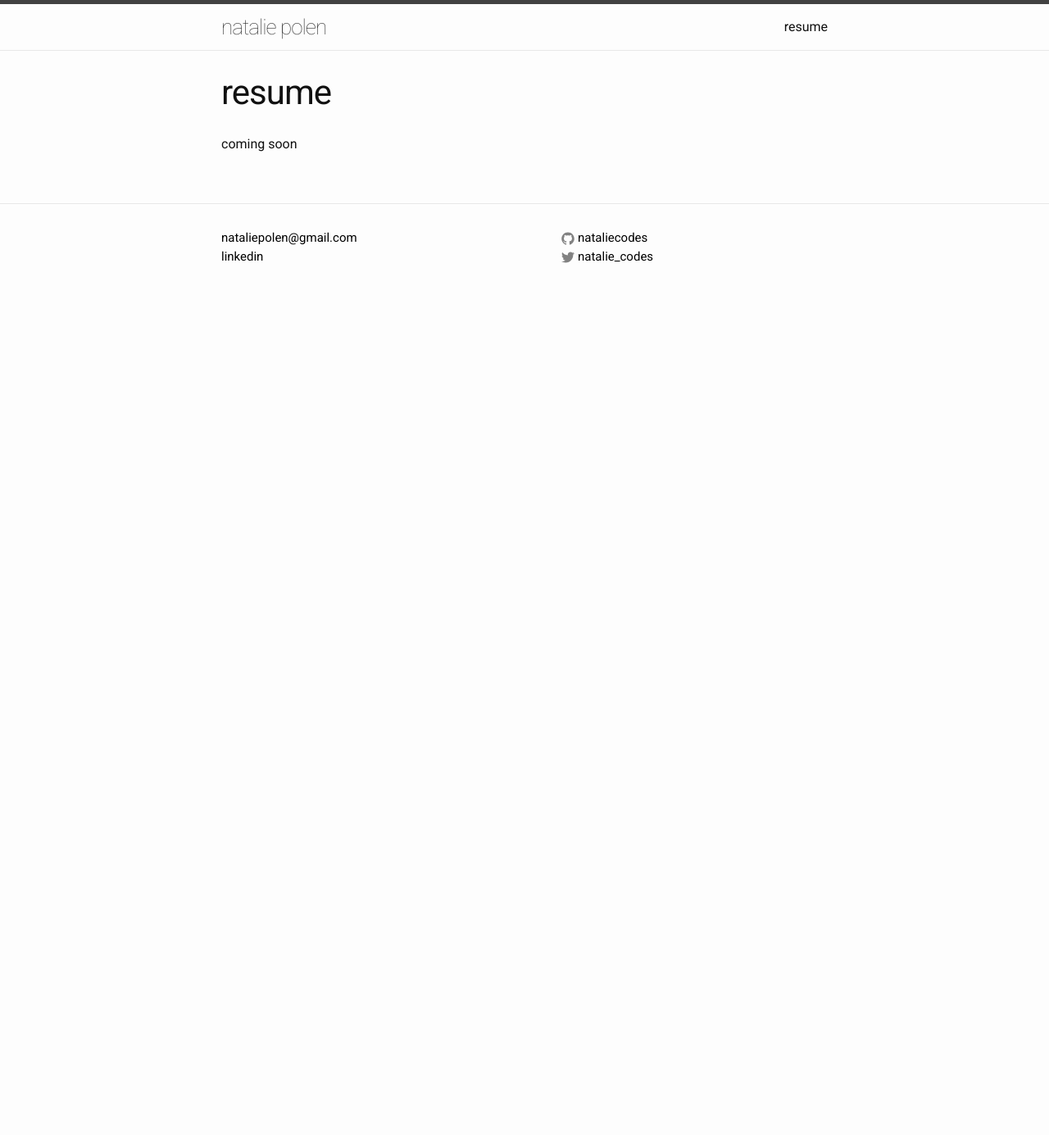
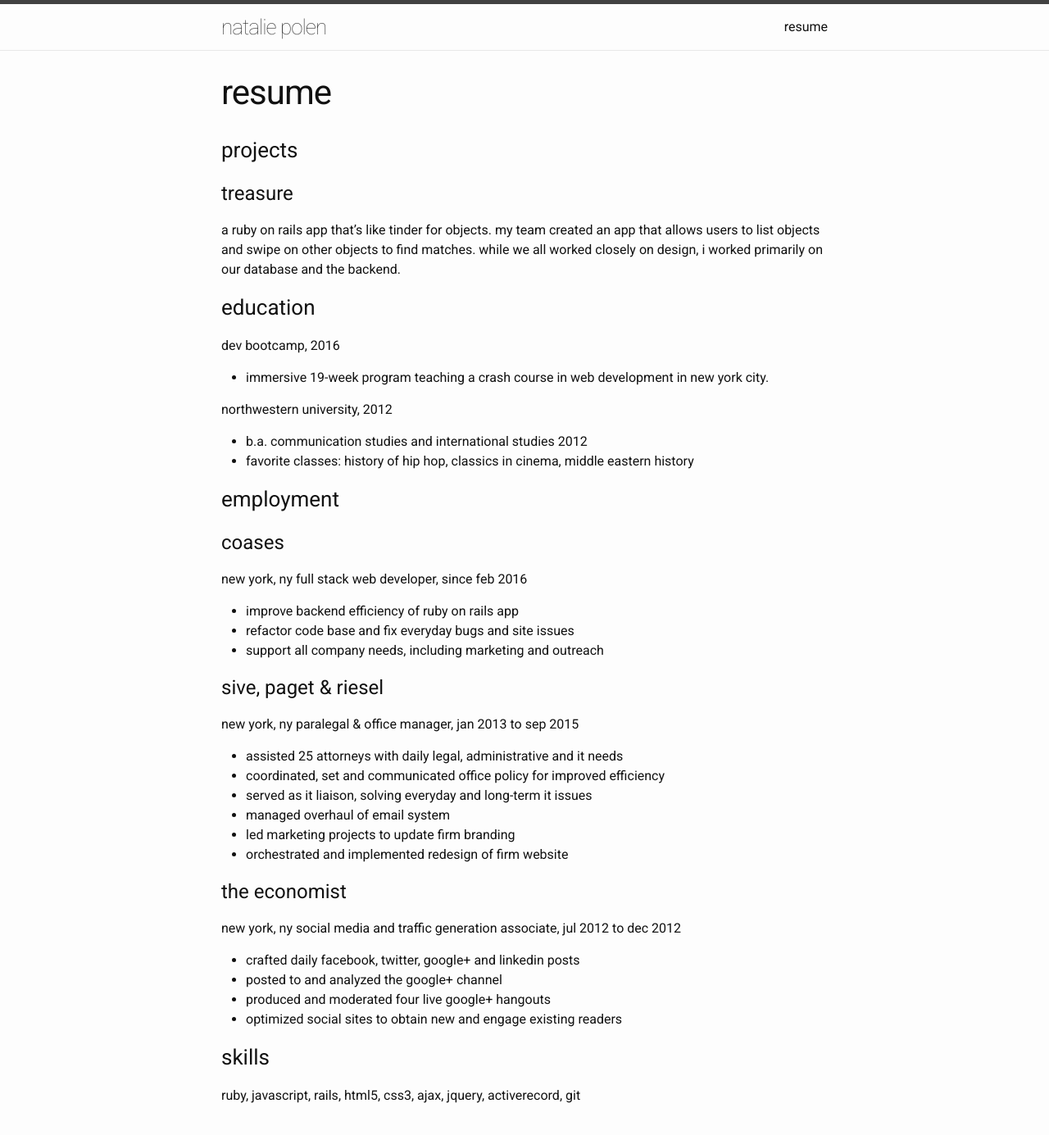
Before and after one commit to nataliecodes/www.nataliepolen.com, a Jekyll site: the page built from resume.md, in a window 1280 px wide and 1400 px high. Shown: the top 1385 px of the window at 82% size. Built offline with Jekyll 4.4.1, drawn with Linux system fonts in a browser that asks for light colours.

Commit message:
Lowercase everything

```diff
--- a/resume.md
+++ b/resume.md
@@ -4,4 +4,50 @@ title: resume
 permalink: /resume/
 ---
 
-coming soon
+### projects
+
+# treasure
+a ruby on rails app that's like tinder for objects. my team created an app that allows users to list objects and swipe on other objects to find matches. while we all worked closely on design, i worked primarily on our
+database and the backend.
+
+### education
+
+dev bootcamp, 2016
+
+- immersive 19-week program teaching a crash course in web development in new york city.
+
+northwestern university, 2012
+
+- b.a. communication studies and international studies 2012
+- favorite classes: history of hip hop, classics in cinema, middle eastern history
+
+### employment
+
+# coases
+new york, ny
+full stack web developer, since feb 2016
+
+* improve backend efficiency of ruby on rails app
+* refactor code base and fix everyday bugs and site issues
+* support all company needs, including marketing and outreach
+
+# sive, paget & riesel
+new york, ny
+paralegal & office manager, jan 2013 to sep 2015
+- assisted 25 attorneys with daily legal, administrative and it needs
+- coordinated, set and communicated office policy for improved efficiency
+- served as it liaison, solving everyday and long-term it issues
+- managed overhaul of email system
+- led marketing projects to update firm branding
+- orchestrated and implemented redesign of firm website
+
+# the economist
+new york, ny
+social media and traffic generation associate, jul 2012 to dec 2012
+- crafted daily facebook, twitter, google+ and linkedin posts
+- posted to and analyzed the google+ channel
+- produced and moderated four live google+ hangouts
+- optimized social sites to obtain new and engage existing readers
+
+### skills
+ruby, javascript, rails, html5, css3, ajax, jquery, activerecord, git
```
